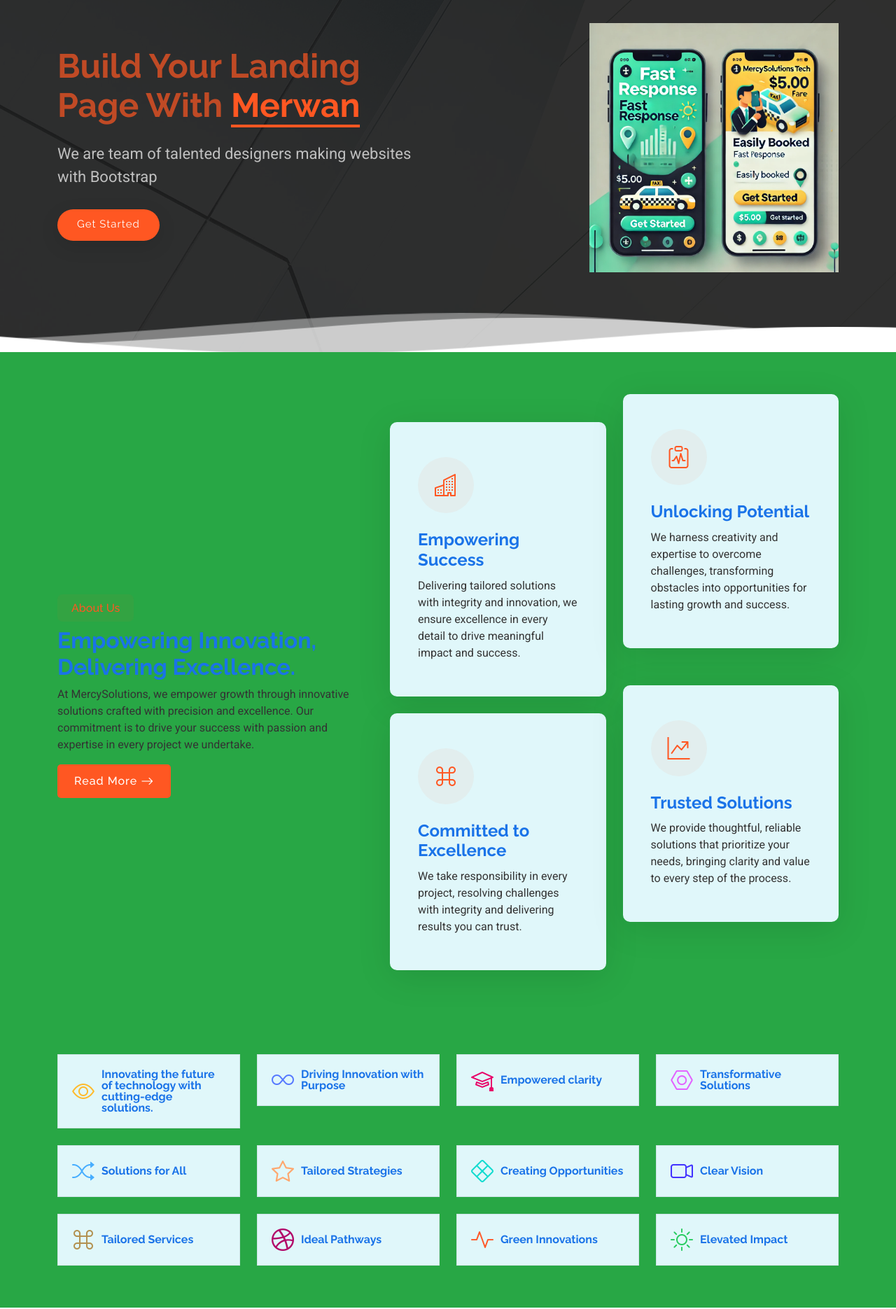
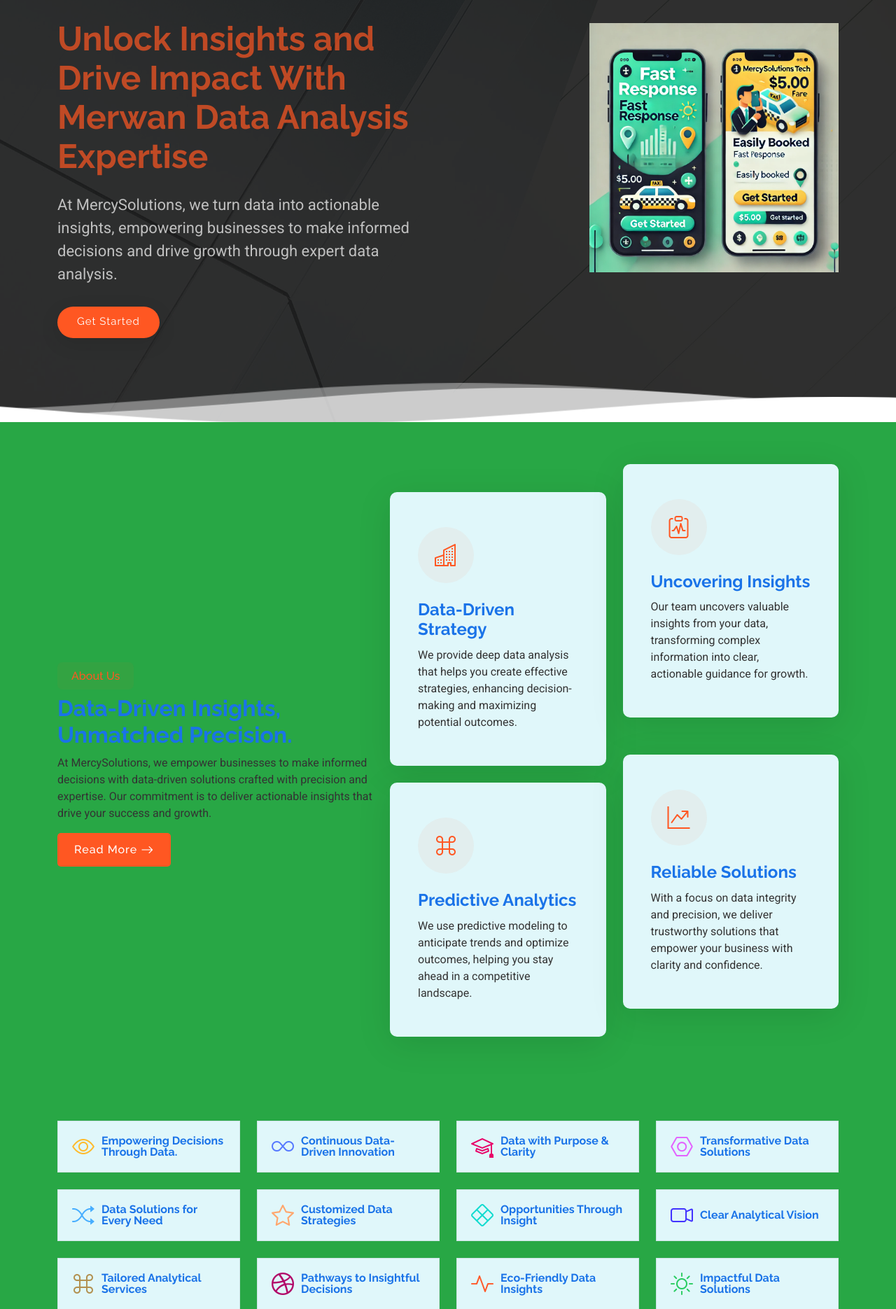
Before and after one commit to wanjirumercy-jpg/MercySolutions, a Django app: page / in a window 1280 px wide. Shown: the part 93-1963 px from the top of the page at 70% size. Run offline with Django 5.2, Linux system fonts and the light colour scheme; some libraries are stand-ins or nearby versions.

Commit message:
djangoproject

```diff
--- a/bootapp/templates/index.html
+++ b/bootapp/templates/index.html
@@ -89,11 +89,11 @@
           </div>
 
           <div class="col-lg-6  d-flex flex-column justify-content-center" data-aos="fade-in">
-            <h1>Build Your Landing Page With <span>Merwan</span></h1>
-            <p>We are team of talented designers making websites with Bootstrap</p>
+            <h1>Unlock Insights and Drive Impact With  Merwan Data Analysis Expertise</h1>
+            <p>At MercySolutions, we turn data into actionable insights, empowering businesses to make informed decisions and drive growth through expert data analysis.</p>
             <div class="d-flex">
               <a href="#about" class="btn-get-started">Get Started</a>
-{#              <a href="https://www.youtube.com/watch?v=Y7f98aduVJ8" class="glightbox btn-watch-video d-flex align-items-center"><i class="bi bi-play-circle"></i><span>Watch Video</span></a>#}
+
             </div>
           </div>
 
@@ -125,8 +125,8 @@
 
           <div class="col-xl-5 content">
             <h3>About Us</h3>
-            <h2>Empowering Innovation, Delivering Excellence.</h2>
-            <p>At MercySolutions, we empower growth through innovative solutions crafted with precision and excellence. Our commitment is to drive your success with passion and expertise in every project we undertake.</p>
+            <h2>Data-Driven Insights, Unmatched Precision.</h2>
+            <p>At MercySolutions, we empower businesses to make informed decisions with data-driven solutions crafted with precision and expertise. Our commitment is to deliver actionable insights that drive your success and growth.</p>
             <a href="#" class="read-more"><span>Read More</span><i class="bi bi-arrow-right"></i></a>
           </div>
 
@@ -136,8 +136,8 @@
               <div class="col-md-6" data-aos="fade-up" data-aos-delay="200">
                 <div class="icon-box">
                   <i class="bi bi-buildings"></i>
-                  <h3>Empowering Success</h3>
-                  <p>Delivering tailored solutions with integrity and innovation, we ensure excellence in every detail to drive meaningful impact and success.</p>
+                  <h3>Data-Driven Strategy</h3>
+                  <p>We provide deep data analysis that helps you create effective strategies, enhancing decision-making and maximizing potential outcomes.</p>
 
                 </div>
               </div> <!-- End Icon Box -->
@@ -145,8 +145,8 @@
               <div class="col-md-6" data-aos="fade-up" data-aos-delay="300">
                 <div class="icon-box">
                   <i class="bi bi-clipboard-pulse"></i>
-                  <h3>Unlocking Potential</h3>
-                  <p>We harness creativity and expertise to overcome challenges, transforming obstacles into opportunities for lasting growth and success.</p>
+                  <h3>Uncovering Insights</h3>
+                  <p>Our team uncovers valuable insights from your data, transforming complex information into clear, actionable guidance for growth.</p>
 
                 </div>
               </div> <!-- End Icon Box -->
@@ -154,8 +154,8 @@
               <div class="col-md-6" data-aos="fade-up" data-aos-delay="400">
                 <div class="icon-box">
                   <i class="bi bi-command"></i>
-                <h3>Committed to Excellence</h3>
-                <p>We take responsibility in every project, resolving challenges with integrity and delivering results you can trust.</p>
+                <h3>Predictive Analytics</h3>
+                <p>We use predictive modeling to anticipate trends and optimize outcomes, helping you stay ahead in a competitive landscape.</p>
 
                 </div>
               </div> <!-- End Icon Box -->
@@ -163,8 +163,8 @@
               <div class="col-md-6" data-aos="fade-up" data-aos-delay="500">
                 <div class="icon-box">
                   <i class="bi bi-graph-up-arrow"></i>
-                  <h3>Trusted Solutions</h3>
-                  <p>We provide thoughtful, reliable solutions that prioritize your needs, bringing clarity and value to every step of the process.</p>
+                  <h3>Reliable Solutions</h3>
+                  <p>With a focus on data integrity and precision, we deliver trustworthy solutions that empower your business with clarity and confidence.</p>
 
                 </div>
               </div> <!-- End Icon Box -->
@@ -187,84 +187,84 @@
           <div class="col-lg-3 col-md-4" data-aos="fade-up" data-aos-delay="100">
             <div class="features-item">
               <i class="bi bi-eye" style="color: #ffbb2c;"></i>
-              <h3><a href="" class="stretched-link">Innovating the future of technology with cutting-edge solutions.</a></h3>
+              <h3><a href="" class="stretched-link">Empowering Decisions Through Data.</a></h3>
             </div>
           </div><!-- End Feature Item -->
 
           <div class="col-lg-3 col-md-4" data-aos="fade-up" data-aos-delay="200">
             <div class="features-item">
               <i class="bi bi-infinity" style="color: #5578ff;"></i>
-              <h3><a href="" class="stretched-link">Driving Innovation with Purpose</a></h3>
+              <h3><a href="" class="stretched-link">Continuous Data-Driven Innovation</a></h3>
             </div>
           </div><!-- End Feature Item -->
 
           <div class="col-lg-3 col-md-4" data-aos="fade-up" data-aos-delay="300">
             <div class="features-item">
               <i class="bi bi-mortarboard" style="color: #e80368;"></i>
-              <h3><a href="" class="stretched-link">Empowered clarity</a></h3>
+              <h3><a href="" class="stretched-link">Data with Purpose & Clarity</a></h3>
             </div>
           </div><!-- End Feature Item -->
 
           <div class="col-lg-3 col-md-4" data-aos="fade-up" data-aos-delay="400">
             <div class="features-item">
               <i class="bi bi-nut" style="color: #e361ff;"></i>
-              <h3><a href="" class="stretched-link">Transformative Solutions</a></h3>
+              <h3><a href="" class="stretched-link">Transformative Data Solutions</a></h3>
             </div>
           </div><!-- End Feature Item -->
 
           <div class="col-lg-3 col-md-4" data-aos="fade-up" data-aos-delay="500">
             <div class="features-item">
               <i class="bi bi-shuffle" style="color: #47aeff;"></i>
-              <h3><a href="" class="stretched-link">Solutions for All</a></h3>
+              <h3><a href="" class="stretched-link">Data Solutions for Every Need</a></h3>
             </div>
           </div><!-- End Feature Item -->
 
           <div class="col-lg-3 col-md-4" data-aos="fade-up" data-aos-delay="600">
             <div class="features-item">
               <i class="bi bi-star" style="color: #ffa76e;"></i>
-              <h3><a href="" class="stretched-link">Tailored Strategies</a></h3>
+              <h3><a href="" class="stretched-link">Customized Data Strategies</a></h3>
             </div>
           </div><!-- End Feature Item -->
 
           <div class="col-lg-3 col-md-4" data-aos="fade-up" data-aos-delay="700">
             <div class="features-item">
               <i class="bi bi-x-diamond" style="color: #11dbcf;"></i>
-              <h3><a href="" class="stretched-link">Creating Opportunities</a></h3>
+              <h3><a href="" class="stretched-link">Opportunities Through Insight</a></h3>
             </div>
           </div><!-- End Feature Item -->
 
           <div class="col-lg-3 col-md-4" data-aos="fade-up" data-aos-delay="800">
             <div class="features-item">
               <i class="bi bi-camera-video" style="color: #4233ff;"></i>
-              <h3><a href="" class="stretched-link">Clear Vision</a></h3>
+              <h3><a href="" class="stretched-link">Clear Analytical Vision</a></h3>
             </div>
           </div><!-- End Feature Item -->
 
           <div class="col-lg-3 col-md-4" data-aos="fade-up" data-aos-delay="900">
             <div class="features-item">
               <i class="bi bi-command" style="color: #b2904f;"></i>
-              <h3><a href="" class="stretched-link">Tailored Services</a></h3>
+              <h3><a href="" class="stretched-link">Tailored Analytical Services</a></h3>
             </div>
           </div><!-- End Feature Item -->
 
           <div class="col-lg-3 col-md-4" data-aos="fade-up" data-aos-delay="1000">
             <div class="features-item">
               <i class="bi bi-dribbble" style="color: #b20969;"></i>
-              <h3><a href="" class="stretched-link">Ideal Pathways</a></h3>
+              <h3><a href="" class="stretched-link">Pathways to Insightful Decisions</a></h3>
             </div>
           </div><!-- End Feature Item -->
 
           <div class="col-lg-3 col-md-4" data-aos="fade-up" data-aos-delay="1100">
             <div class="features-item">
               <i class="bi bi-activity" style="color: #ff5828;"></i>
-              <h3><a href="" class="stretched-link">Green Innovations</a></h3>
+              <h3><a href="" class="stretched-link">Eco-Friendly Data Insights</a></h3>
             </div>
           </div><!-- End Feature Item -->
 
           <div class="col-lg-3 col-md-4" data-aos="fade-up" data-aos-delay="1200">
             <div class="features-item">
               <i class="bi bi-brightness-high" style="color: #29cc61;"></i>
-              <h3><a href="" class="stretched-link">Elevated Impact</a></h3>
+              <h3><a href="" class="stretched-link">Impactful Data Solutions</a></h3>
             </div>
           </div><!-- End Feature Item -->
 
@@ -335,17 +335,17 @@
             <img src="{% static 'img/details-11.webp' %}" class="img-fluid" alt="">
           </div>
          <div class="col-md-7" data-aos="fade-up" data-aos-delay="100">
-            <h3>Delivering Excellence in Every Solution</h3>
+          <h3>Delivering Excellence in Data-Driven Solutions</h3>
           <p class="fst-italic">
-             We are committed to excellence, offering innovative solutions that empower your business and create lasting impact in every project we undertake.
-
+            We are committed to excellence, offering data-driven solutions that empower your business with actionable insights and measurable impact in every project we undertake.
           </p>
           <ul>
-              <li><i class="bi bi-check"></i><span>Custom strategies designed to meet your unique business needs and objectives.</span></li>
-              <li><i class="bi bi-check"></i> <span>We focus on delivering high-quality outcomes that exceed expectations and add long-term value.</span></li>
-              <li><i class="bi bi-check"></i> <span>Leveraging the latest technologies and insights to provide forward-thinking solutions that drive success.</span></li>
+            <li><i class="bi bi-check"></i><span>Custom data strategies tailored to meet your unique business goals and maximize efficiency.</span></li>
+            <li><i class="bi bi-check"></i><span>Delivering high-quality insights that exceed expectations and drive long-term value.</span></li>
+            <li><i class="bi bi-check"></i><span>Utilizing the latest analytical techniques to offer solutions that empower smarter decisions and sustainable growth.</span></li>
           </ul>
 </div>
+
         </div><!-- Features Item -->
 
         <div class="row gy-4 align-items-center features-item">
@@ -353,47 +353,49 @@
             <img src="{% static 'img/details-21.png' %}" class="img-fluid" alt="">
           </div>
           <div class="col-md-7 order-2 order-md-1" data-aos="fade-up" data-aos-delay="200">
-            <h3>Driving Innovation for a Brighter Future</h3>
+              <h3>Empowering Growth Through Data-Driven Innovation</h3>
               <p class="fst-italic">
-              At MercySolutions, we drive innovation to empower your business for a sustainable, successful future. With cutting-edge strategies, we help you stay ahead and grow with confidence.
+                At MercySolutions, we leverage data-driven innovation to empower your business for a sustainable and successful future. With tailored analytical strategies, we help you stay ahead and grow with confidence.
               </p>
               <p>
-              By leveraging the latest advancements and understanding your unique challenges,
-                we tailor strategies that not only meet today’s demands but also prepare you for tomorrow’s opportunities. Together,
-                we can build a resilient path to success, driving impactful growth every step of the way.
+                By utilizing the latest in data science and understanding your unique challenges, we craft strategies that meet today’s demands and anticipate tomorrow’s opportunities. Together, we can build a resilient path to success, fostering impactful growth with every data-driven decision.
               </p>
             </div>
+
         </div><!-- Features Item -->
 
         <div class="row gy-4 align-items-center features-item">
           <div class="col-md-5 d-flex align-items-center" data-aos="zoom-out">
-            <img src="{% static 'img/details-3.png' %}" class="img-fluid" alt="">
+            <img src="{% static 'img/details-3.png' %}" class="img-fluid" alt="Data Analysis Solutions">
           </div>
           <div class="col-md-7" data-aos="fade-up">
-            <h3>Empowering Your Business with Precision</h3>
-            <p>At MercySolutions, we focus on precision in every service we deliver, ensuring that our solutions align perfectly with your business goals. By providing detailed analysis and customized strategies, we empower your business to make informed decisions that drive efficiency and growth.</p>
+            <h3>Empowering Your Business with Data Precision</h3>
+            <p>At MercySolutions, we are committed to delivering data-driven precision in every service, aligning our solutions with your business objectives. Through detailed analysis and tailored strategies, we empower your business to make informed, impactful decisions that drive efficiency and sustained growth.</p>
             <ul>
-              <li><i class="bi bi-check"></i> <span>In-depth insights and data-driven strategies to make informed decisions.</span></li>
-              <li><i class="bi bi-check"></i><span> Streamlined processes and methods to deliver results faster and more effectively.</span></li>
-              <li><i class="bi bi-check"></i> <span>We strive for excellence with a constant focus on refining processes to meet your evolving needs.</span>.</li>
+              <li><i class="bi bi-check"></i> <span>Comprehensive data insights and strategies to guide smart decision-making.</span></li>
+              <li><i class="bi bi-check"></i> <span>Efficient, streamlined analytical processes to achieve results faster and more accurately.</span></li>
+              <li><i class="bi bi-check"></i> <span>A commitment to excellence with continual refinement to adapt to your evolving needs.</span></li>
             </ul>
           </div>
+        </div>
+
         </div><!-- Features Item -->
 
         <div class="row gy-4 align-items-center features-item">
           <div class="col-md-5 order-1 order-md-2 d-flex align-items-center" data-aos="zoom-out">
-            <img src="{% static 'img/details-4.png' %}" class="img-fluid" alt="">
+            <img src="{% static 'img/details-4.png' %}" class="img-fluid" alt="Data Analysis Solutions">
           </div>
           <div class="col-md-7 order-2 order-md-1" data-aos="fade-up">
-            <h3>Your Partner in Achieving Success</h3>
+            <h3>Your Partner in Data-Driven Success</h3>
             <p class="fst-italic">
-              At MercySolutions, we are more than just a service provider—we are your dedicated partner in achieving lasting success. We work closely with you to understand your unique vision and objectives, tailoring our solutions to meet your specific needs.
+              At MercySolutions, we go beyond traditional services to become your dedicated partner in achieving success through data-driven insights. By closely collaborating with you, we tailor our analytical solutions to align with your unique vision and business goals.
             </p>
             <p>
-              With a collaborative approach and a focus on delivering results, we aim to build a strong foundation for growth and success,
-                empowering you to reach new heights with confidence and clarity.
+              With a focus on delivering measurable results and a commitment to your growth, we help you build a strong, data-backed foundation for success, empowering you to reach new heights with confidence and clarity.
             </p>
           </div>
+        </div>
+
         </div><!-- Features Item -->
 
       </div>
```
Lines whose indentation alone changed are shown as unchanged.
